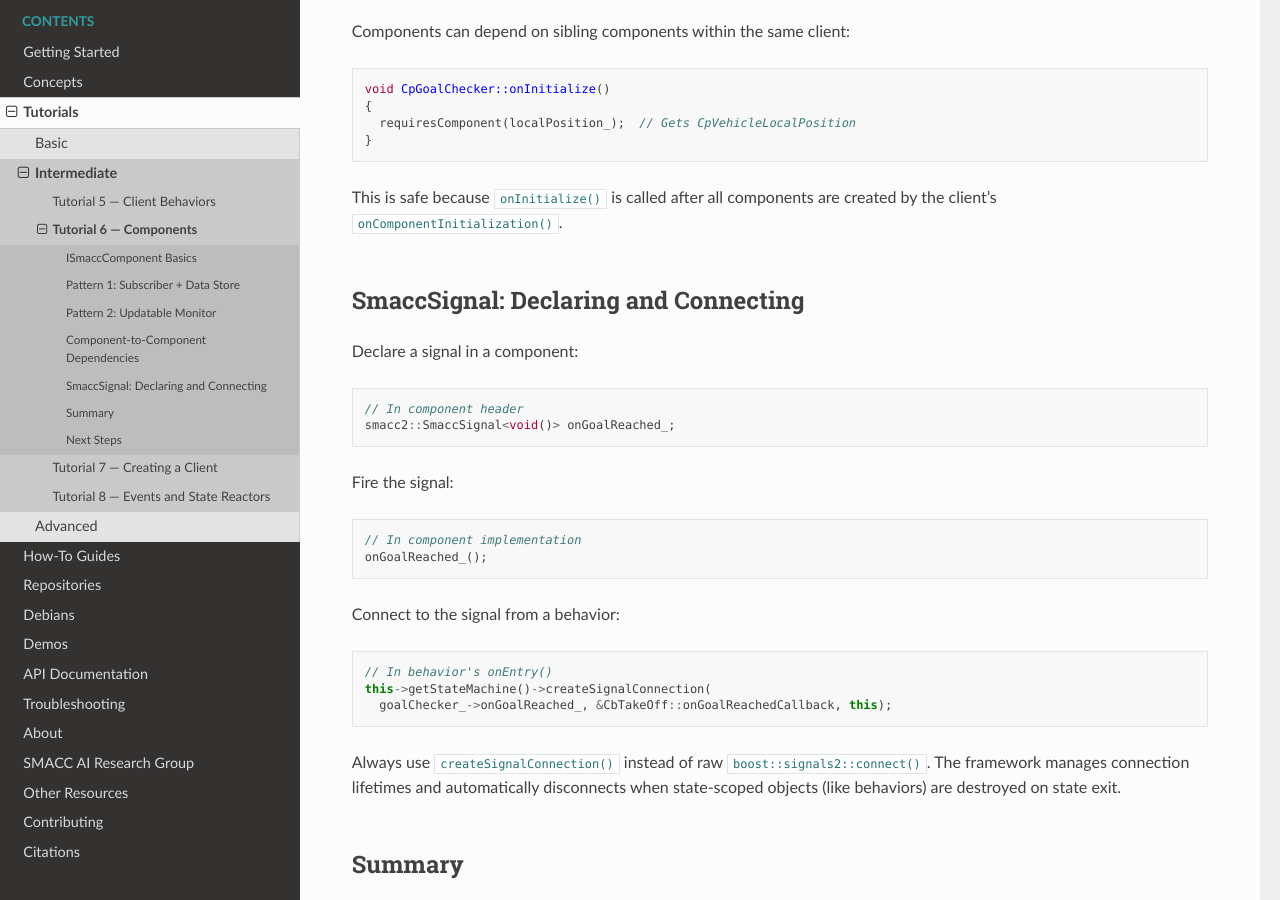
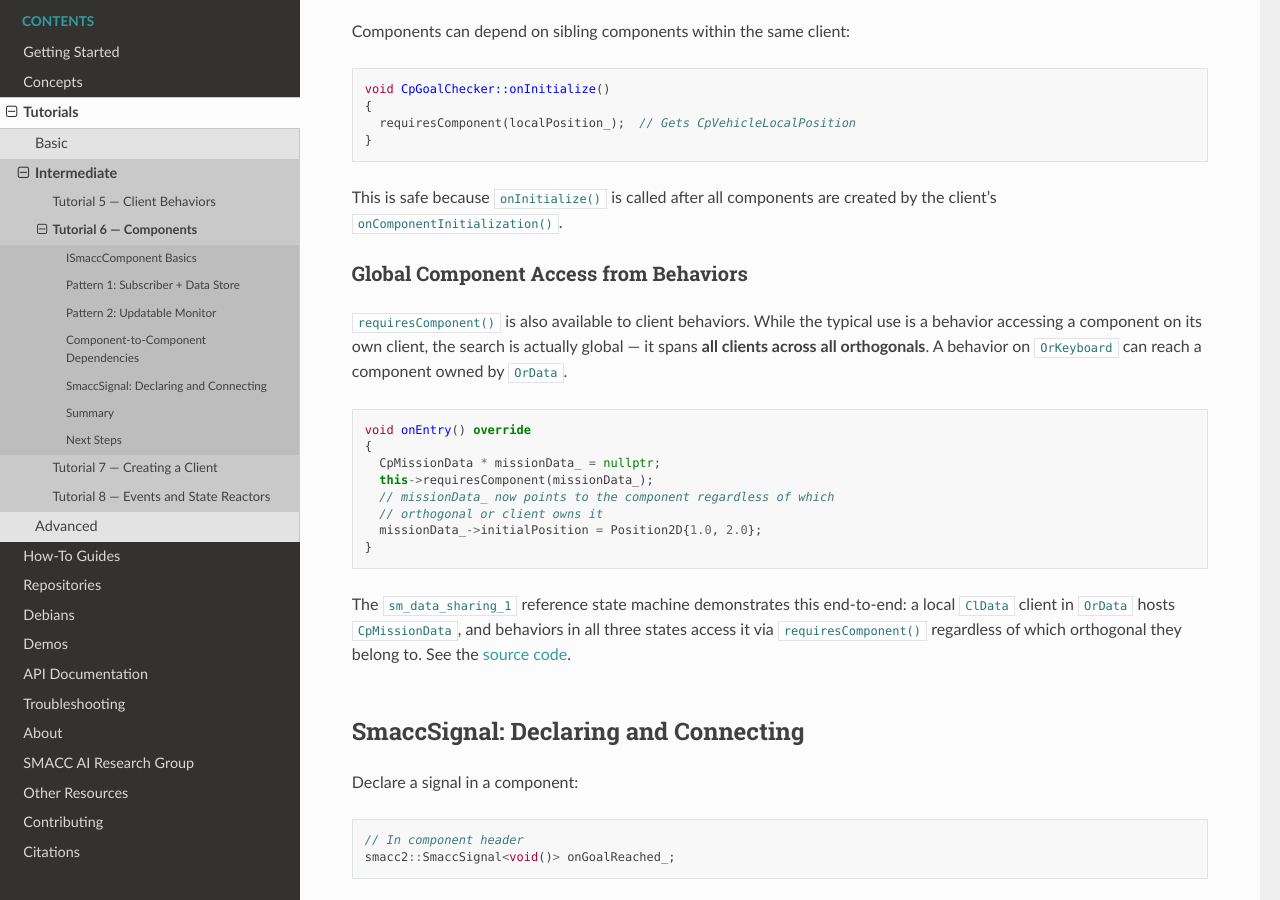
Before and after one commit to robosoft-ai/smacc2_docs, a Sphinx documentation site: the page built from docs/source/tutorials/tutorial-6-components.rst, in a window 1280 px wide and 900 px high, scrolled down 2907 px. Built offline with Sphinx 7.4.7 and the Read the Docs theme 3.1.0, drawn with Linux system fonts in a browser that asks for light colours; comment, search, counter and statistics services are not loaded.

Commit message:
sm_data_sharing example updates

```diff
--- a/docs/source/tutorials/tutorial-5-client-behaviors.rst
+++ b/docs/source/tutorials/tutorial-5-client-behaviors.rst
@@ -56,6 +56,8 @@ Behaviors access components from their client via ``requiresComponent()``:
      this->requiresComponent(vehicleStatus_);
      // Now vehicleCommand_ and vehicleStatus_ point to live components
    }
+
+``requiresComponent()`` searches **all clients across all orthogonals** — a behavior does not need to be on the same client that owns the component. This global lookup enables clean data-sharing architectures where a component on one orthogonal acts as the single source of truth for the whole machine. See :doc:`tutorial-6-components` for a full example.
 
 Example: CbArmPX4 (Async Behavior)
 ------------------------------------
--- a/docs/source/tutorials/tutorial-6-components.rst
+++ b/docs/source/tutorials/tutorial-6-components.rst
@@ -151,6 +151,24 @@ Components can depend on sibling components within the same client:
 
 This is safe because ``onInitialize()`` is called after all components are created by the client's ``onComponentInitialization()``.
 
+Global Component Access from Behaviors
+~~~~~~~~~~~~~~~~~~~~~~~~~~~~~~~~~~~~~~~
+
+``requiresComponent()`` is also available to client behaviors. While the typical use is a behavior accessing a component on its own client, the search is actually global — it spans **all clients across all orthogonals**. A behavior on ``OrKeyboard`` can reach a component owned by ``OrData``.
+
+.. code-block:: c++
+
+   void onEntry() override
+   {
+     CpMissionData * missionData_ = nullptr;
+     this->requiresComponent(missionData_);
+     // missionData_ now points to the component regardless of which
+     // orthogonal or client owns it
+     missionData_->initialPosition = Position2D{1.0, 2.0};
+   }
+
+The ``sm_data_sharing_1`` reference state machine demonstrates this end-to-end: a local ``ClData`` client in ``OrData`` hosts ``CpMissionData``, and behaviors in all three states access it via ``requiresComponent()`` regardless of which orthogonal they belong to. See the `source code <https://github.com/robosoft-ai/SMACC2/tree/jazzy/smacc2_sm_reference_library/sm_data_sharing_1>`__.
+
 SmaccSignal: Declaring and Connecting
 --------------------------------------
 
```
Also changed, not shown: other parts of docs/source/tutorials/tutorial-5-client-behaviors.rst (+1 -1 lines), docs/source/tutorials/tutorial-9-hierarchical-states.rst (+18 -0 lines).
